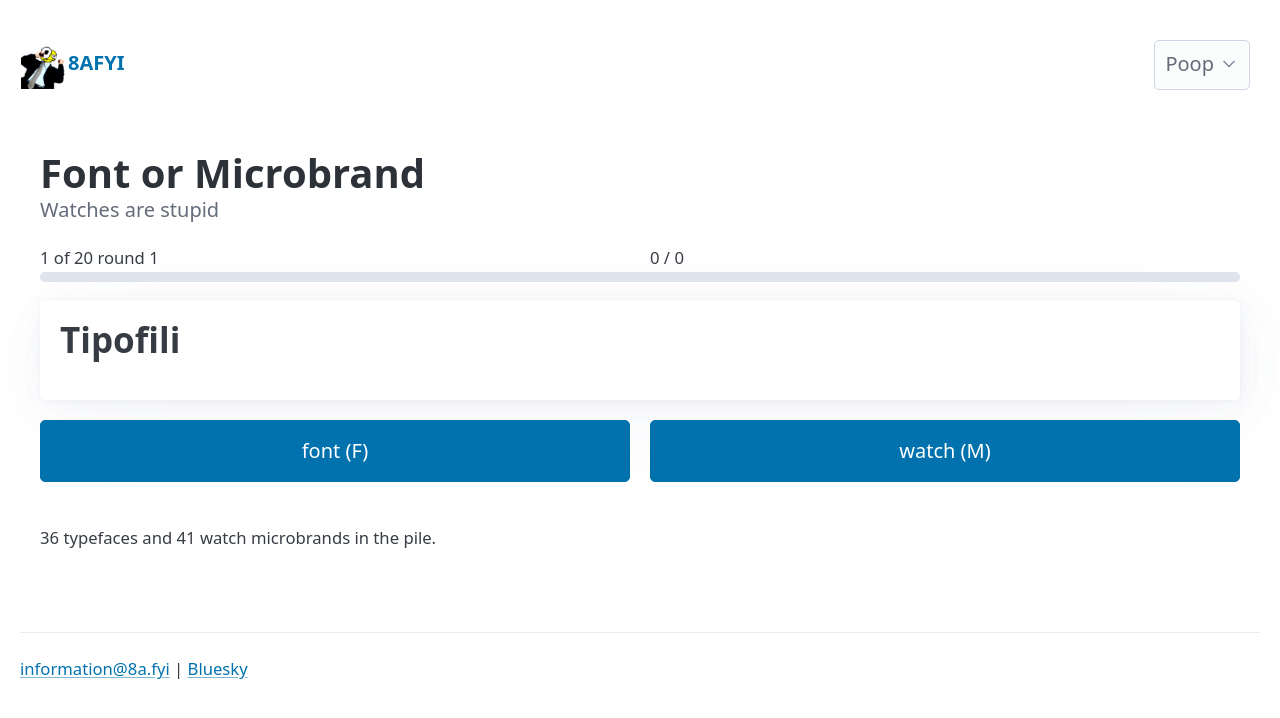
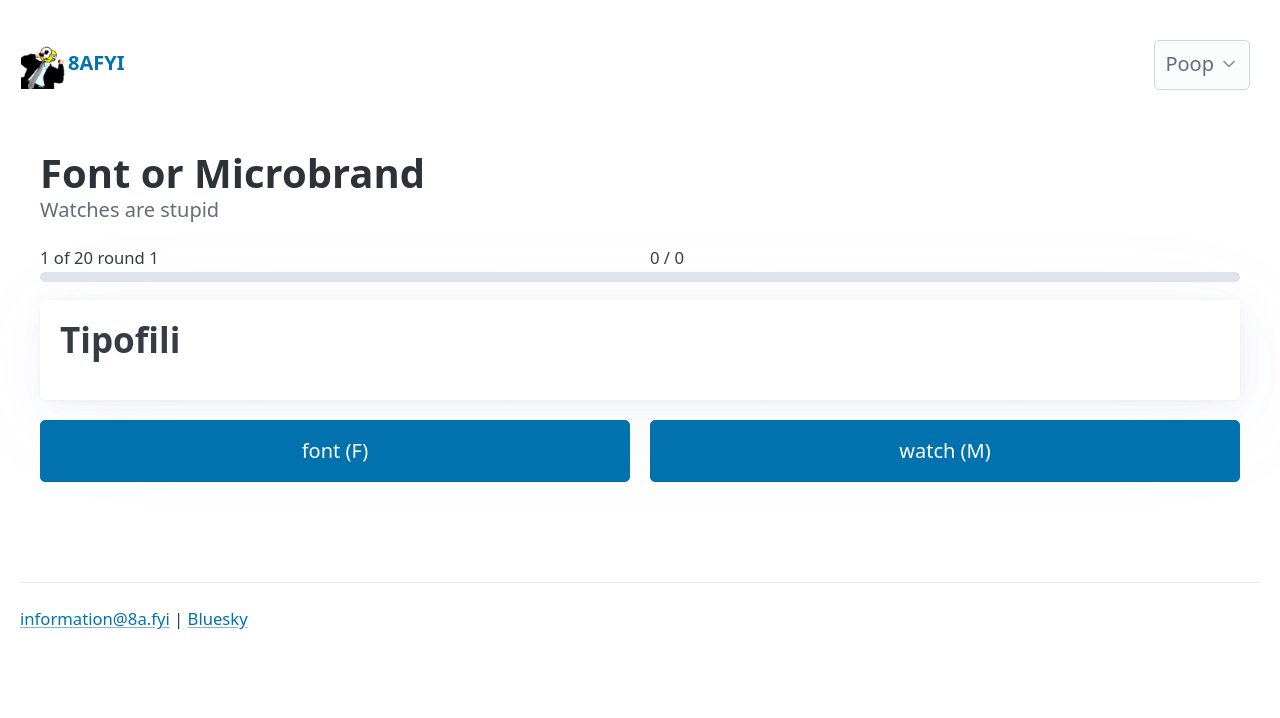
Before and after one commit to 8afyi/8afyi.github.io, a Jekyll site: the page built from font-or-microbrand.html, in a window 1280 px wide. Shown: the top 718 px of the page. Built offline with Jekyll 4.4.1, drawn with Linux system fonts in a browser that asks for light colours.

Commit message:
summavkdfsa

```diff
--- a/_includes/font-or-microbrand-game.html
+++ b/_includes/font-or-microbrand-game.html
@@ -1,12 +1,3 @@
-{% comment %}
-  Font or Microbrand game.
-
-  Parameters:
-    include.fonts       - list of typeface names      (site.data.fonts)
-    include.microbrands - list of watch brand names   (site.data.microbrands)
-    include.round_size  - questions per round          (defaults to 20)
-{% endcomment %}
-
 <section id="fom" aria-label="Font or microbrand quiz">
 
   <div class="grid">
--- a/assets/js/font-or-microbrand.js
+++ b/assets/js/font-or-microbrand.js
@@ -102,7 +102,7 @@
       streak = 0;
     }
 
-    verdictEl.innerHTML = (correct ? '<ins>correct</ins>' : '<del>nope</del>') +
+    verdictEl.innerHTML = (correct ? '<ins>correct</ins>' : '<em>nope</em>') +
       ' — ' + label(card.answer);
 
     renderScore();
--- a/font-or-microbrand.html
+++ b/font-or-microbrand.html
@@ -15,7 +15,6 @@
      microbrands=microbrands
      round_size=page.round_size %}
 
-  <p><small>{{ fonts.size }} typefaces and {{ microbrands.size }} watch microbrands in the pile.</small></p>
 
   <script src="{{ '/assets/js/font-or-microbrand.js' | relative_url }}"></script>
 {% else %}
```
